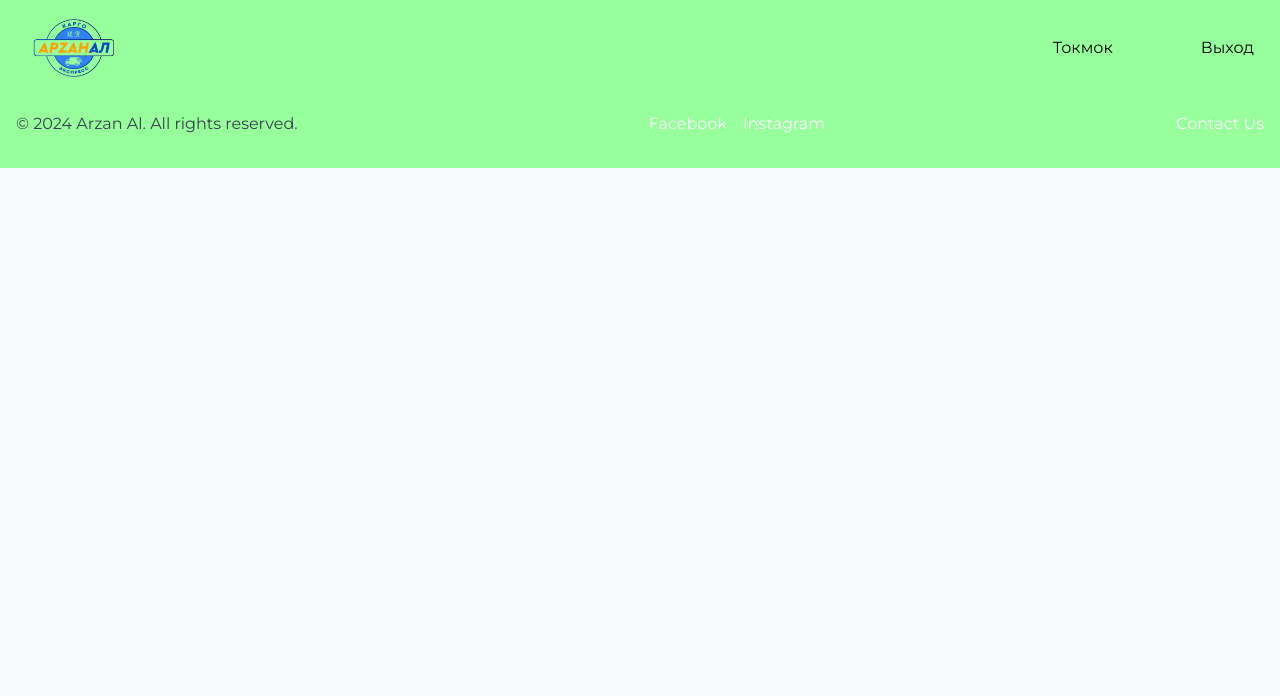
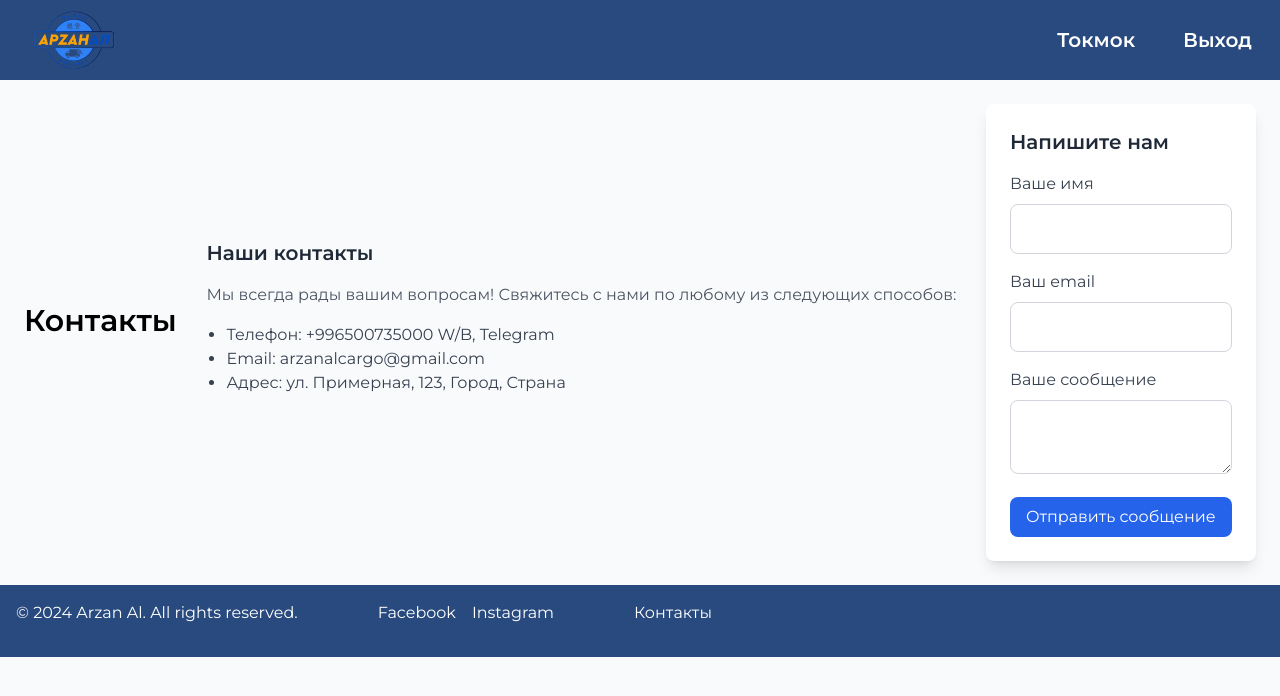
Before and after one commit to AbdullaevN/arzan-al, a React (Vite) app: page /contact in a window 1280 px wide. Shown: the top 696 px of the page. Built offline with nearby package versions, Linux system fonts and the light colour scheme.

Commit message:
deploy netify

```diff
--- a/src/App.tsx
+++ b/src/App.tsx
@@ -15,6 +15,7 @@ import ImportPage from "./pages/DashboardAdmin/ImportPage";
 import ImportIssuedProductsPage from "./pages/DashboardAdmin/ImportIssuedProductsPage";
 import IssueProductsPage from "./pages/DashboardAdmin/IssueProductsPage";
 import PaymentsPage from "./pages/DashboardAdmin/PaymentsPage";
+import ContactPage from "./pages/Contact";
 
 
 
@@ -49,6 +50,7 @@ function App() {
         <Route path="/issued-imports" element={<ImportIssuedProductsPage />} />
         <Route path="/issue-product" element={<IssueProductsPage />} />
 
+        <Route path="/contact" element={<ContactPage />} />
 
 
 
--- a/src/components/Footer/Footer.tsx
+++ b/src/components/Footer/Footer.tsx
@@ -1,12 +1,12 @@
 
 const Footer = () => {
   return (
-    <footer className="bg-customGreen text-white py-4">
+    <footer className="bg-customBlue text-white py-4">
       <div className="container mx-auto px-4">
       <div className="flex flex-col md:flex-row justify-between items-center text-center   md:space-y-0 gap-2 md:gap-20 md:place-items-baseline">
 
 
-          <div className="text-center md:text-left">
+          <div className="text-center md:text-left text-white">
             <p>&copy; 2024 Arzan Al. All rights reserved.</p>
           </div>
 
@@ -14,13 +14,13 @@ const Footer = () => {
             <a href="https://www.facebook.com" className="hover:text-gray-500" target="_blank" rel="noopener noreferrer">
               <i className="fab fa-facebook-f"></i> Facebook
             </a>
-            <a href="https://www.instagram.com" className="hover:text-gray-500" target="_blank" rel="noopener noreferrer">
+            <a href="https://www.instagram.com/arzanal.kemins" className="hover:text-gray-500" target="_blank" rel="noopener noreferrer">
               <i className="fab fa-instagram"></i> Instagram
             </a>
           </div>
 
           <div className="text-center md:text-right">
-            <a href="/contact" className="hover:text-gray-500">Contact Us</a>
+            <a href="/contact" className="hover:text-gray-500">Контакты</a>
           </div>
         </div>
       </div>
--- a/src/components/Header/Header.tsx
+++ b/src/components/Header/Header.tsx
@@ -23,13 +23,17 @@ const Header: React.FC<HeaderProps> = ({ userRole, setUserRole }) => {
     navigate('/login');
   };
 
+  // Close the menu when a link is clicked
+  const handleMenuClick = () => {
+    setToggleMenu(false);
+  };
+
   return (
     <header>
-      <div className="container px-4 text-black flex justify-between items-center">
-
+      <div className="container px-4 flex justify-between items-center">
         {/* Logo Section */}
         <div className="flex items-center justify-center w-full md:w-auto">
-          <Link to={userRole === "admin" ? "/dashboard" : userRole === "client" ? "/clientdash" : "/login"}>
+          <Link to={userRole === 'admin' ? '/dashboard' : userRole === 'client' ? '/clientdash' : '/login'}>
             <img src={logo} alt="Logo" className="w-28 h-20 object-cover" />
           </Link>
         </div>
@@ -40,13 +44,15 @@ const Header: React.FC<HeaderProps> = ({ userRole, setUserRole }) => {
         {/* Menu Section */}
         <div className={`menu ${toggleMenu ? 'active' : ''}`}>
           <ul className="flex flex-col md:flex-row space-y-4 md:space-y-0 md:space-x-6">
-            <li className="cursor-pointer hover:text-gray-500 border-b md:border-none py-2 px-3">Токмок</li>
-            <li className="cursor-pointer hover:text-gray-500 border-b md:border-none py-2 px-3 text-black">{userRole}</li>
-            <li onClick={handleLogout} className="cursor-pointer hover:text-gray-500 border-b md:border-none py-2 px-3">Выход</li>
+            <li onClick={handleMenuClick} className="text-white cursor-pointer hover:text-amber-500 border-b md:border-none py-2 px-3 text-xl font-bold">Токмок</li>
+            {userRole && (
+              <li onClick={handleMenuClick} className="text-white cursor-pointer hover:text-amber-500 border-b md:border-none py-2 px-3 text-xl font-bold">{userRole}</li>
+            )}
+            <li onClick={() => { handleLogout(); handleMenuClick(); }} className="text-white cursor-pointer hover:text-amber-500 border-b md:border-none py-2 px-3 text-xl font-bold">Выход</li>
           </ul>
         </div>
 
-        {/* Hamburger Menu for Mobile */}
+        {/* Hamburger Icon */}
         <div className="cursor-pointer md:hidden">
           <span onClick={handleToggle} className="menu-icon flex items-center relative">
             <span className={`navicon ${toggleMenu ? 'active' : ''}`}></span>
--- a/src/components/Header/header.css
+++ b/src/components/Header/header.css
@@ -5,10 +5,13 @@ body {
 }
 
 header {
-  background-color: #97ff9c;
-  height: 4rem;
+  background-color: #284A7E;
+  height: 5rem;
+  padding: 0 1rem;
   display: flex;
-  padding: 3rem 0;
+  justify-content: center;
+  align-items: center;
+  padding: 1rem 0;
 }
 
 .menu-btn {
@@ -54,6 +57,7 @@ header {
 /* Menu */
 .menu {
   display: flex;
+  justify-content: flex-end;
 }
 
 .menu.active {
@@ -66,19 +70,6 @@ header {
   margin: 0;
 }
 
-.menu li {
-  padding: 10px;
-  font-size: 1rem;
-}
-
-.menu li:hover {
-  color: #b0b0b0;
-}
-
-.menu li a {
-  text-decoration: none;
-}
-
 /* Responsiveness */
 @media (max-width: 768px) {
   .menu {
@@ -86,7 +77,7 @@ header {
     top: 0;
     left: 0;
     width: 100%;
-    background-color: #97ff9c;
+    background-color: #447BD4;
     padding-top: 60px;
     display: none;
     flex-direction: column;
@@ -106,3 +97,12 @@ header {
     width: 100%;
   }
 }
+
+.container {
+  width: 100%;
+  max-width: 1200px;
+  margin: 0 auto;
+  display: flex;
+  justify-content: space-between;
+  align-items: center;
+}
--- a/src/index.css
+++ b/src/index.css
@@ -21,7 +21,7 @@ html, body {
     font-size: 16px;
     line-height: 1.5;
     background-color: #f9fafb; /* Light gray background */
-    color: #111827; /* Dark gray text */
+    /* color: #111827; Dark gray text */
     /* background-image: url('https://cdn.gencraft.com/prod/user/7583ac5f-a76a-41f7-8e2c-0ab839676424/25098a42-364d-4866-8e62-fad76ed6a222/image/image1_0.jpg?Expires=1731094382&Signature=oKqsdaFC9l23jQ8kgX--5Ym7xr-yBrpZZpd8C~gNXl9RrfwJ0Qz0AwCwgHpDA3j5DckarRdZZcE2pkajFwlNCzDBZNb0vJIOTJJlYfB-0Lx-SmOxlZHDUwWoMFv-58sr8jp05LfJ4j3jII2DA7gFnF6K03jNjPCUjQa1HFsO2vHVVRjFwaeQgLYuBNw0QigyDY0tekauyqE5YeUUkjZe-zNsE-euKm7eTn4QwpliphLy6uQPGUemdqtiedm0vlQE-RJ3egMiChdbNG2ujEm8Mr8Q6bpmq14-LOZLFZi76WRCCy1EKLLDplTJ7-Si9vsVlxYHEzwr2m1PP~5JBuolDw__&Key-Pair-Id=K3RDDB1TZ8BHT8'); */
     background-repeat: no-repeat;
     background-size: cover;
@@ -51,12 +51,12 @@ ul, ol {
 
 h1, h2, h3, h4, h5, h6 {
     font-weight: 700;
-    color: #111827;
+    /* color: #111827; */
 }
 
 p {
     margin-bottom: 1rem;
-    color: #374151;
+
 }
 /*
 .container {
--- /dev/null
+++ b/src/pages/Contact.tsx
@@ -0,0 +1,92 @@
+import React, { useState } from 'react';
+
+const ContactPage = () => {
+  const [formData, setFormData] = useState({
+    name: '',
+    email: '',
+    message: ''
+  });
+
+  const handleChange = (e:any) => {
+    setFormData({
+      ...formData,
+      [e.target.name]: e.target.value
+    });
+  };
+
+  const handleSubmit = (e:any) => {
+    e.preventDefault();
+    alert('Сообщение отправлено!');
+    setFormData({ name: '', email: '', message: '' }); // Сбросить форму после отправки
+  };
+
+  return (
+    <div className="container mx-auto p-6">
+      <h1 className="text-3xl font-bold mb-6 text-center">Контакты</h1>
+
+      <div className="mb-8">
+        <h2 className="text-xl font-semibold text-gray-800 mb-4">Наши контакты</h2>
+        <p className="text-gray-600">Мы всегда рады вашим вопросам! Свяжитесь с нами по любому из следующих способов:</p>
+        <ul className="list-disc pl-5 mt-4 text-gray-700">
+          <li>Телефон: +996500735000   W/B, Telegram
+          </li>
+          <li>Email: arzanalcargo@gmail.com </li>
+          <li>Адрес: ул. Примерная, 123, Город, Страна</li>
+        </ul>
+      </div>
+
+      <div className="bg-white p-6 rounded-lg shadow-lg">
+        <h2 className="text-xl font-semibold text-gray-800 mb-4">Напишите нам</h2>
+        <form onSubmit={handleSubmit}>
+          <div className="mb-4">
+            <label htmlFor="name" className="block text-gray-700">Ваше имя</label>
+            <input
+              type="text"
+              id="name"
+              name="name"
+              value={formData.name}
+              onChange={handleChange}
+              className="mt-2 p-3 w-full border border-gray-300 rounded-lg"
+              required
+            />
+          </div>
+
+          <div className="mb-4">
+            <label htmlFor="email" className="block text-gray-700">Ваш email</label>
+            <input
+              type="email"
+              id="email"
+              name="email"
+              value={formData.email}
+              onChange={handleChange}
+              className="mt-2 p-3 w-full border border-gray-300 rounded-lg"
+              required
+            />
+          </div>
+
+          <div className="mb-4">
+            <label htmlFor="message" className="block text-gray-700">Ваше сообщение</label>
+            <textarea
+              id="message"
+              name="message"
+              value={formData.message}
+              onChange={handleChange}
+              className="mt-2 p-3 w-full border border-gray-300 rounded-lg"
+            //   rows="4"
+              required
+            ></textarea>
+          </div>
+
+          <button
+            type="submit"
+            className="bg-blue-600 text-white py-2 px-4 rounded-lg hover:bg-blue-700 transition-colors"
+          >
+            Отправить сообщение
+          </button>
+        </form>
+      </div>
+    </div>
+  );
+};
+
+export default ContactPage;
--- a/src/pages/DashboardAdmin/DashboardAdmin.tsx
+++ b/src/pages/DashboardAdmin/DashboardAdmin.tsx
@@ -18,7 +18,7 @@ const DashboardAdmin: React.FC = () => {
 
   return (
     <div className="min-h-screen bg-gray-100 p-8">
-      <h1 className="text-3xl font-bold text-center mb-8">Admin Dashboard</h1>
+      <h1 className="text-3xl font-bold text-start mb-8">Admin Dashboard</h1>
 
       <div className="grid grid-cols-1 md:grid-cols-2 lg:grid-cols-3 gap-6">
         {sections.map((section, index) => (
--- a/src/pages/Login.tsx
+++ b/src/pages/Login.tsx
@@ -101,13 +101,13 @@ const Login: React.FC<LoginProps> = ({ setUserRole }) => {
           </button>
 
           {/* Logout Button */}
-          <button
+          {/* <button
             type="button"
             onClick={handleLogout}
             className="mt-4 w-full py-2 bg-red-500 text-white font-semibold rounded-md hover:bg-red-600 focus:outline-none focus:ring-2 focus:ring-red-500"
           >
             Logout
-          </button>
+          </button> */}
         </form>
 
         {/* Link to Register Page */}
--- a/tailwind.config.js
+++ b/tailwind.config.js
@@ -8,6 +8,7 @@ export default {
     extend: {
       colors: {
         customGreen: '#97ff9c', // добавляем пользовательский цвет
+        customBlue:'#284A7E'
       },
     },
   },
```
Also changed, not shown: src/pages/Register.tsx (+62 -1 lines).
